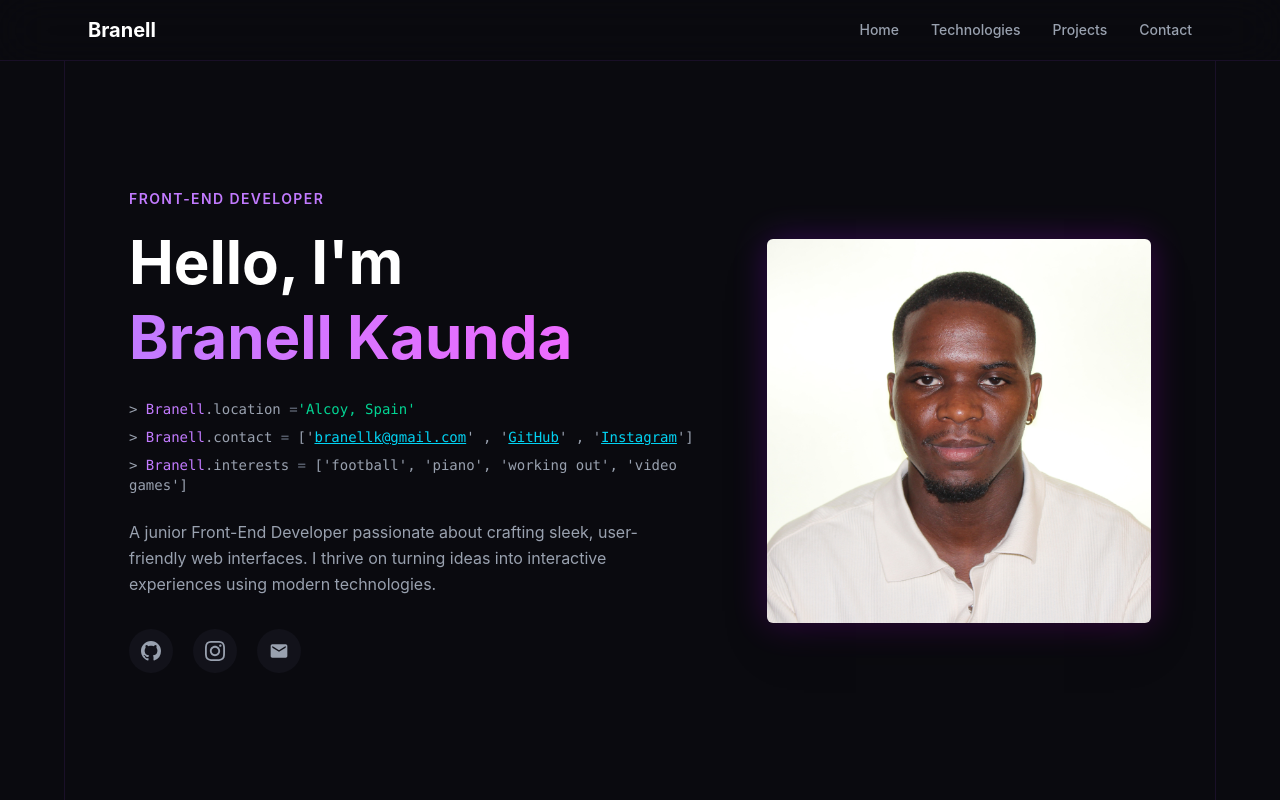
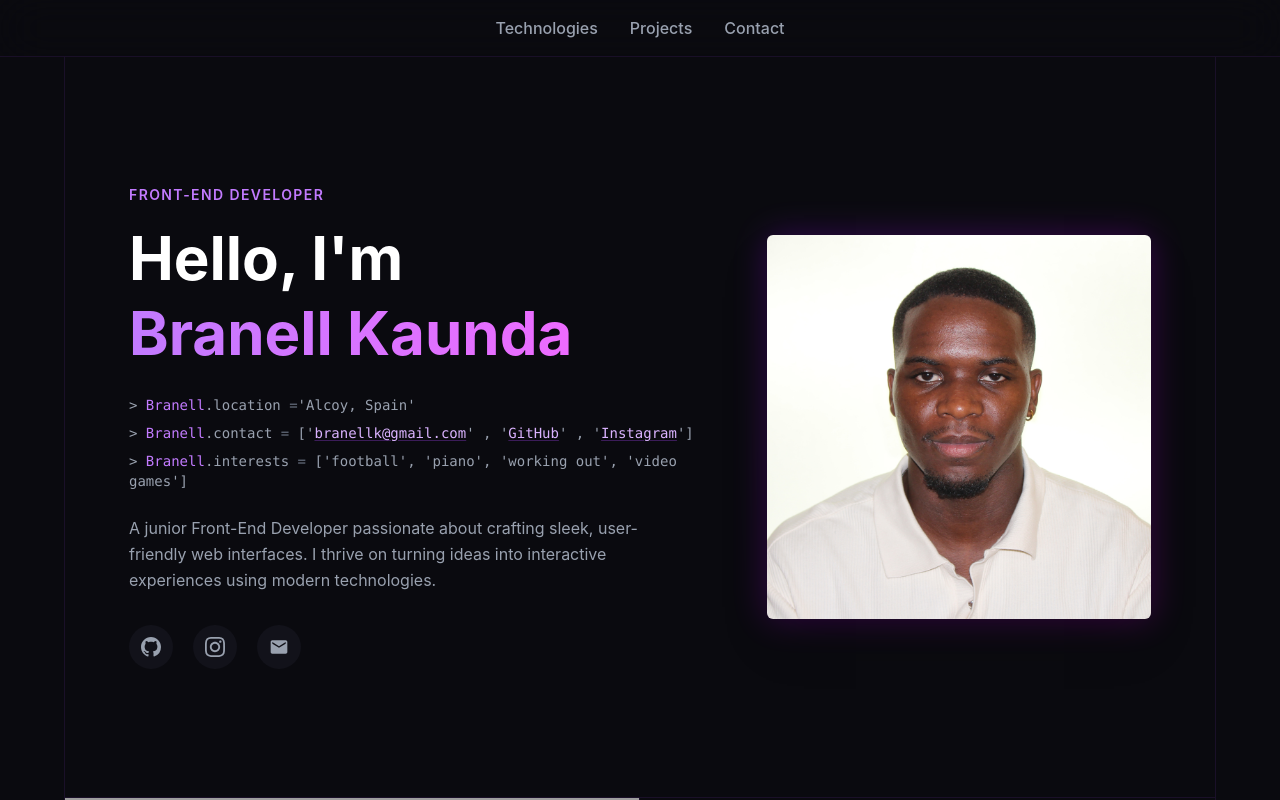
Before and after one commit to BranellKaunda/portfolio1, a Nuxt app: page / in a window 1280 px wide. Shown: the top 800 px of the page. Built offline with nearby package versions, Linux system fonts and the light colour scheme; grey boxes are pictures that could not be loaded.

Commit message:
fix: nuxt deployment to vercel

```diff
--- a/app/components/NavBar.vue
+++ b/app/components/NavBar.vue
@@ -1,6 +1,5 @@
 <script setup lang="ts">
 const links = [
-  { label: "Home", href: "#hero" },
   { label: "Technologies", href: "#technologies" },
   { label: "Projects", href: "#projects" },
   { label: "Contact", href: "#contact" },
@@ -11,9 +10,8 @@ const links = [
   <nav
     class="sticky top-0 z-50 border-b border-purple-500/10 bg-canvas/80 backdrop-blur-xl"
   >
-    <div class="mx-auto flex max-w-6xl items-center justify-between px-6 py-4">
-      <a href="#hero" class="text-xl font-bold text-white">Branell</a>
-      <ul class="flex items-center gap-8 text-sm font-medium text-gray-400">
+    <div class="mx-auto flex max-w-6xl items-center justify-center px-6 py-4">
+      <ul class="flex items-center gap-8 text-base font-medium text-gray-400">
         <li v-for="link in links" :key="link.href">
           <a :href="link.href" class="transition-colors hover:text-purple-400">
             {{ link.label }}
--- a/app/pages/index.vue
+++ b/app/pages/index.vue
@@ -123,23 +123,23 @@ const projects = [
           <p>
             > <span class="text-purple-400">Branell</span>.location
             <span class="text-gray-500">=</span>
-            <span class="text-emerald-400">'Alcoy, Spain'</span>
+            <span class="text-gray-400">'Alcoy, Spain'</span>
           </p>
           <p>
             > <span class="text-purple-400">Branell</span>.contact
             <span class="text-gray-500">=</span> ['<a
               href="mailto:branellk@gmail.com"
-              class="text-cyan-400 underline"
+              class="text-purple-300 underline decoration-purple-500/30 underline-offset-2 transition-colors hover:text-purple-200"
               >branellk@gmail.com</a
             >' , '<a
               href="https://github.com/Branellkaunda"
               target="_blank"
-              class="text-cyan-400 underline"
+              class="text-purple-300 underline decoration-purple-500/30 underline-offset-2 transition-colors hover:text-purple-200"
               >GitHub</a
             >' , '<a
               href="https://instagram.com/braneldo"
               target="_blank"
-              class="text-cyan-400 underline"
+              class="text-purple-300 underline decoration-purple-500/30 underline-offset-2 transition-colors hover:text-purple-200"
               >Instagram</a
             >']
           </p>
--- a/nuxt.config.ts
+++ b/nuxt.config.ts
@@ -4,6 +4,9 @@ export default defineNuxtConfig({
   compatibilityDate: "2025-07-15",
   devtools: { enabled: true },
   css: ["~/assets/css/globals.css"],
+  nitro: {
+    preset: "vercel",
+  },
   vite: {
     plugins: [tailwindcss()],
   },
```
Also changed, not shown: vercel.json (added).
